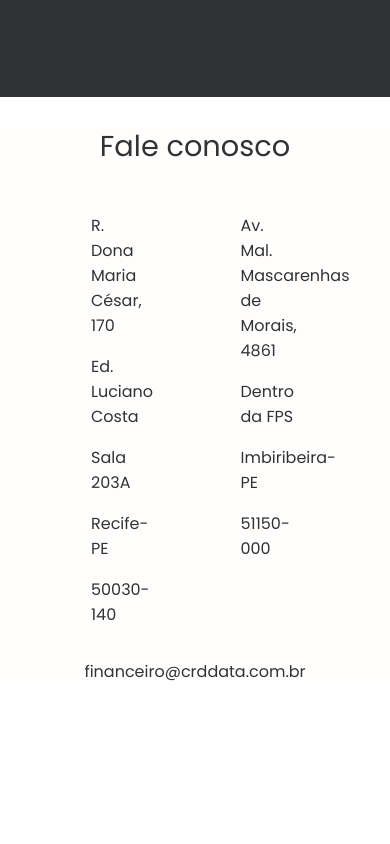
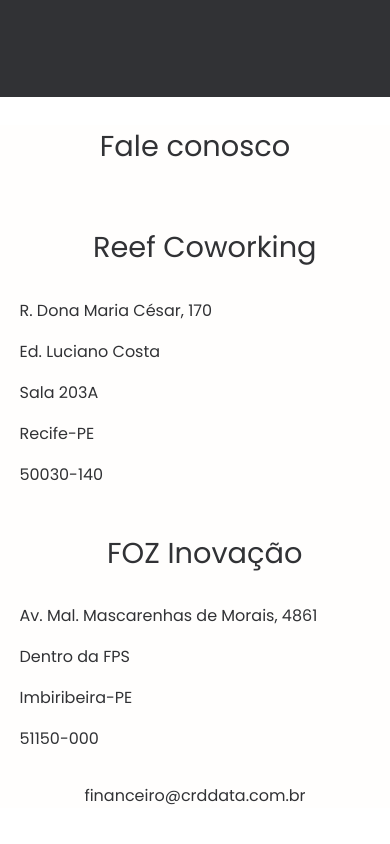
Before and after one commit to DiegoLimaDev/landingPageWithReact, a React (Create React App) app: page / in a window 390 px wide. Shown: the part 4680-5524 px from the top of the page. Before the commit the page ends 5414 px from the top, so only its background shows below. Built offline with nearby package versions, Linux system fonts and the light colour scheme.

Commit message:
responsive configs

```diff
--- a/src/pages/TalkToUs.jsx
+++ b/src/pages/TalkToUs.jsx
@@ -27,6 +27,26 @@
   margin-bottom: 50px;
 `;
 
+const Row = styled.div`
+  display: flex;
+  flex-direction: row;
+  justify-content: space-evenly;
+
+  @media ${theme.medias.media1} {
+    flex-direction: column;
+  }
+`;
+
+const FooterDiv = styled.div`
+  text-align: justify;
+  width: 15%;
+
+  @media ${theme.medias.media1} {
+    width: auto;
+    margin-left: 5%;
+  }
+`;
+
 const Title = styled.p`
   color: ${theme.colors.primaryColor};
   font-size: ${theme.sizes.size3};
@@ -42,27 +62,23 @@
   return (
     <Container id="talkToUs">
       <Title>{language === 'PT' ? 'Fale conosco' : 'Contact'}</Title>
-      <div
-        style={{
-          display: 'flex',
-          flexDirection: 'row',
-          justifyContent: 'space-evenly',
-        }}
-      >
-        <div style={{ textAlign: 'justify', width: '15%' }}>
+      <Row>
+        <FooterDiv>
+          <Title>Reef Coworking</Title>
           <Text>{data.places.reef.address}</Text>
           <Text>{data.places.reef.building}</Text>
           <Text>{data.places.reef.room}</Text>
           <Text>{data.places.reef.city}</Text>
           <Text>{data.places.reef.CEP}</Text>
-        </div>
-        <div style={{ textAlign: 'justify', width: '15%' }}>
+        </FooterDiv>
+        <FooterDiv>
+          <Title>FOZ Inovação</Title>
           <Text>{data.places.foz.address}</Text>
           <Text>{data.places.foz.building}</Text>
           <Text>{data.places.foz.city}</Text>
           <Text>{data.places.foz.CEP}</Text>
-        </div>
-      </div>
+        </FooterDiv>
+      </Row>
       <Text style={{ textAlign: 'center' }}>financeiro@crddata.com.br</Text>
     </Container>
   );
```
